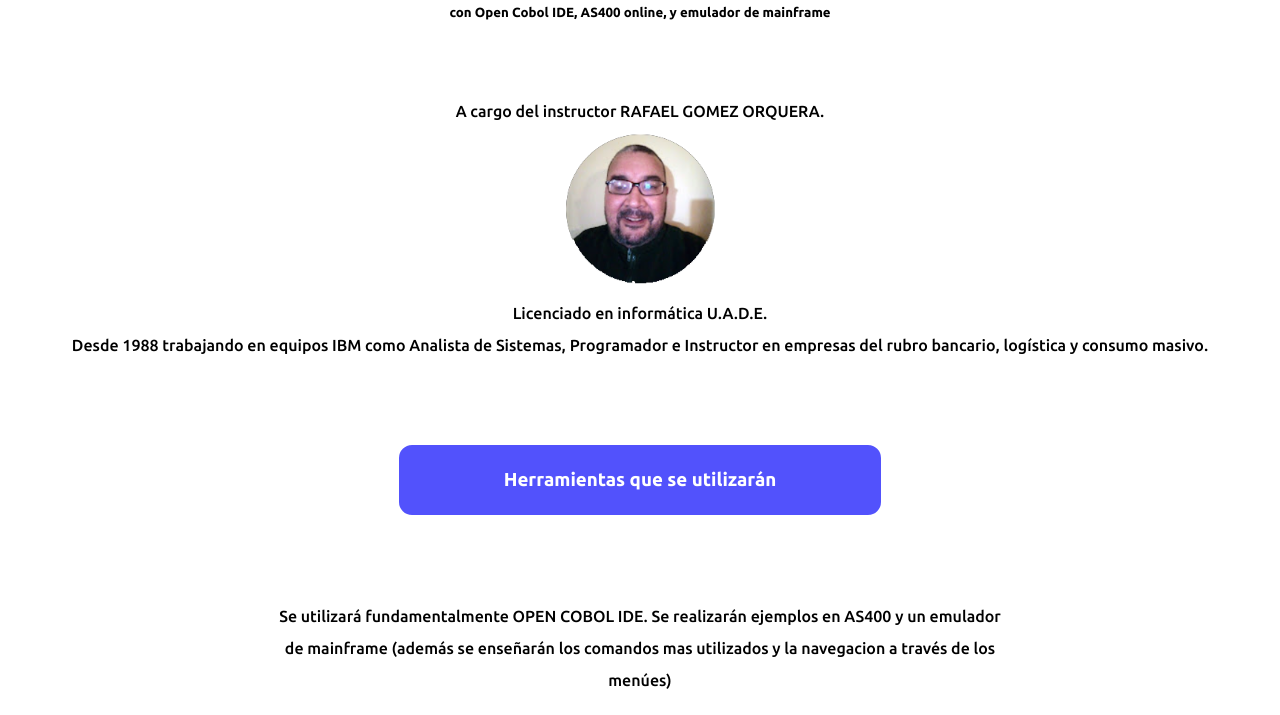
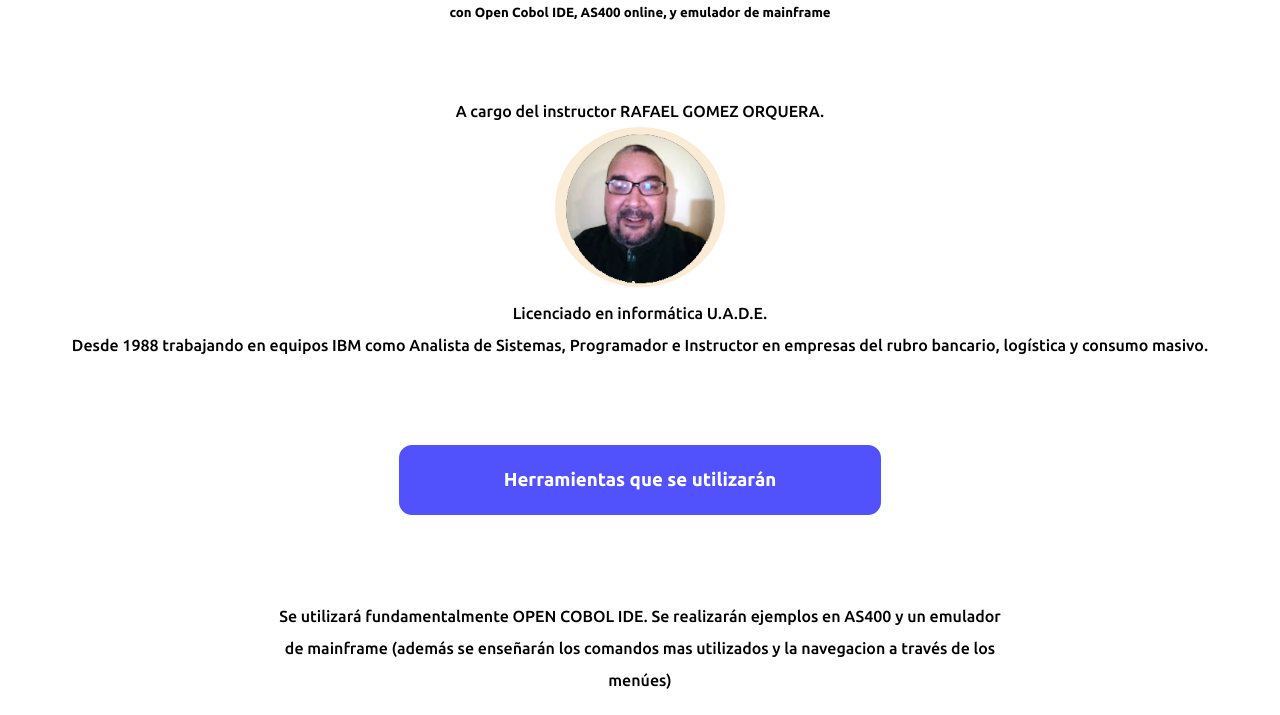
Before and after one commit to COBOL4ALL/COBOL4ALL, a plain HTML site: page index.html in a window 1280 px wide. Shown: the part 85-800 px from the top of the page. Drawn offline with Linux system fonts and the light colour scheme.

Commit message:
01 commit

```diff
--- a/css/style.css
+++ b/css/style.css
@@ -40,7 +40,9 @@ a:visited{
 }
 #instructor > div > img{
     width:15%;
-    background: radial-gradient(transparent 50%, rgb(255, 255, 255) 70%);
+    border-radius: 100%;
+    background-color:antiquewhite;
+    /* background: radial-gradient(transparent 50%, rgb(255, 255, 255) 70%); */
     /* box-shadow: inset -10px -10px 10px 20px white; */
     /* box-shadow: 0 0 30px 30px white inset; */
 /*     -webkit-filter: blur(1px);
```
